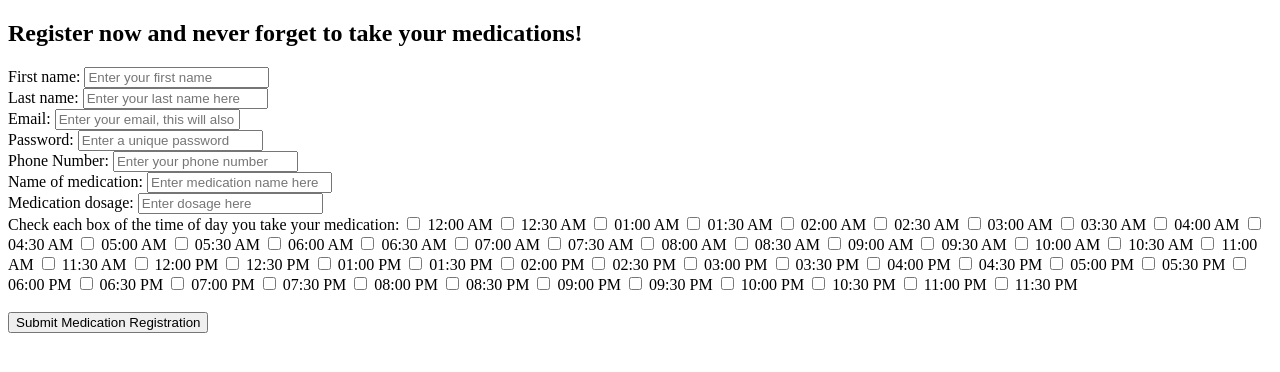
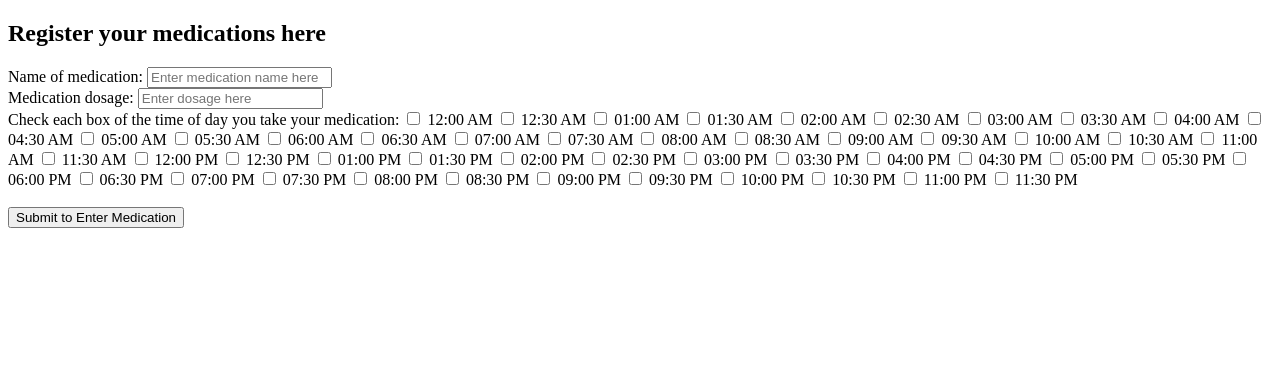
Before and after one commit to Jmarief/MedTime-Hackbright-Final-Project, a Flask app: page /register in a window 1280 px wide. Shown: the top 372 px of the page. Run offline with Flask 2, Linux system fonts and the light colour scheme.

Commit message:
Added sign up form and edited registration page

```diff
--- a/server.py
+++ b/server.py
@@ -25,17 +25,15 @@ def homepage():
     else:
         return render_template('homepage.html', current_user=None, medications=medications)
 
+@app.route("/signup", methods=["GET"])
+def signup_form():
+    """User sign up form"""
 
-@app.route("/register")
-def register():
-    """Registration form"""
+    return render_template("signup.html")
 
-    return render_template("registration.html")
-
-
-@app.route("/register", methods=["POST"])
-def registration_form():
-    """New user registration"""
+@app.route("/signup", methods=["POST"])
+def signup_request():
+    """New user signup"""
 
     fname = request.form.get("fname")
     lname = request.form.get("lname")
@@ -45,8 +43,7 @@ def registration_form():
 
     new_user = User(fname=fname, lname=lname, email=email,
                     password=password, phone_number=phone_number)
-    user = User.query.filter_by(
-        fname=fname, lname=lname, email=email, password=password).first()
+    user = User.query.filter_by(fname=fname, lname=lname, email=email, password=password).first()
 
     if user is not None:
         flash(f"User {user.fname} {user.lname} has already registered!")
@@ -60,7 +57,27 @@ def registration_form():
 
     session["new_user_id"] = new_user.user_id
 
-    return redirect("registration.html")
+    return redirect("/")
+
+@app.route("/register", methods=["GET"])
+def register():
+    """User sign up form"""
+
+    return render_template("registration.html")
+
+@app.route("/register", methods=["POST"])
+def registration_form():
+    """User registration for medications"""
+
+    loggedin_user_id = session.get("user_id")
+    loggedin_user_email = session.get("email")
+
+    if loggedin_user_id:
+        flash("Welcome {user.fname} you are logged in")
+    else:
+        flash("You are currently not logged in")
+
+    return render_template("signup.html")
 
 
 @app.route("/login")
--- a/static/medtime.css
+++ b/static/medtime.css
@@ -1,3 +1,5 @@
+/* Sitewide */
+
 body {
     background-image: url("/static//pills.jpeg") no-repeat center center fixed;
     background-size: cover;
--- a/templates/homepage.html
+++ b/templates/homepage.html
@@ -7,7 +7,7 @@
         <div class="intro-text">
             <div class="intro-heading">Welcome to MedTime</div>
             <div class="intro-lead-in">Track and set reminders for all of your medications.</div>
-            <a href="/register" class="page-scroll btn btn-x1" style="margin-top: 1em;"> START NOW</a>
+            <a href="/signup" class="page-scroll btn btn-x1" style="margin-top: 1em;"> START NOW</a>
         </div>
         <div class="login-form">
             <h4><MedTime</h4>
--- a/templates/login.html
+++ b/templates/login.html
@@ -21,8 +21,8 @@
         <input type="submit" value="Log In">
     </div>
   </form>
-  <span>Not registered?</span>
-  <a href="/registration"> Register </a>
+  <span>Not signed up for an account? Sign up today!</span>
+  <a href="/signup"> Sign up </a>
     </div>
 </div>
 {% endblock %}
--- a/templates/registration.html
+++ b/templates/registration.html
@@ -6,35 +6,10 @@
 {% endblock %}
 
 {% block body %}
-    <h2>Register now and never forget to take your medications!</h2>
+    <h2>Register your medications here</h2>
 
 <form action="/register" method="post">
 
-    <div class="form-group">
-     <label for="fname">First name:</label>
-         <input class="form-control" type="text" id="fname" name="fname" placeholder="Enter your first name">
-     </label>
-     </div>
-     <div class="form-group">
-         <label for="lname">Last name:</label>
-             <input class="form-control" type="text" id="lname" name="lname" placeholder="Enter your last name here">
-         </label>
-     </div>
-     <div class="form-group">
-         <label for="email">Email:</label>
-             <input class="form-control" type="text" id="email" name="email" placeholder="Enter your email, this will also be your username">
-         </label>
-     </div>
-     <div class="form-group">
-         <label for="password">Password:</label>
-            <input class="form-control" type="text" id="password" name="password" placeholder="Enter a unique password">
-         </label>
-     </div>
-     <div class="form-group">
-        <label for="phone_number">Phone Number:</label>
-           <input class="form-control" type="text" id="phone_number" name="phone_number" placeholder="Enter your phone number">
-        </label>
-    </div>
      <div class="form-group">
          <label for="user_medications">Name of medication:</label>
          <input class="form-control" type="text" id="user_medications" name="user_medications" placeholder="Enter medication name here">
@@ -97,7 +72,7 @@
     </div>
     <br>
     <div class = "register">
-        <button class="sign-up-button" type = "submit">Submit Medication Registration</button>
+        <button class="sign-up-button" type = "submit">Submit to Enter Medication</button>
     </div>
 </form><br>
 {% endblock %}
```
